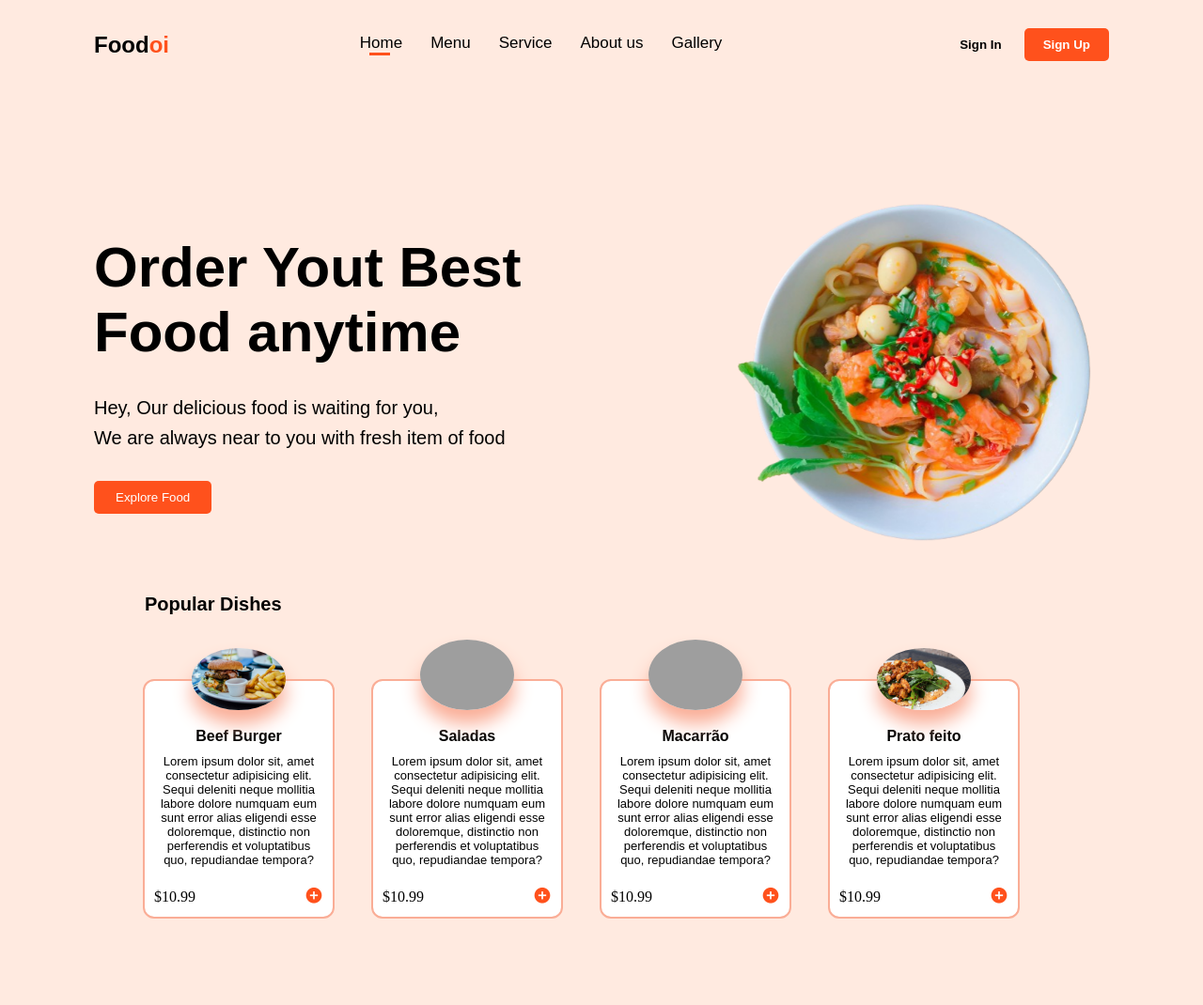
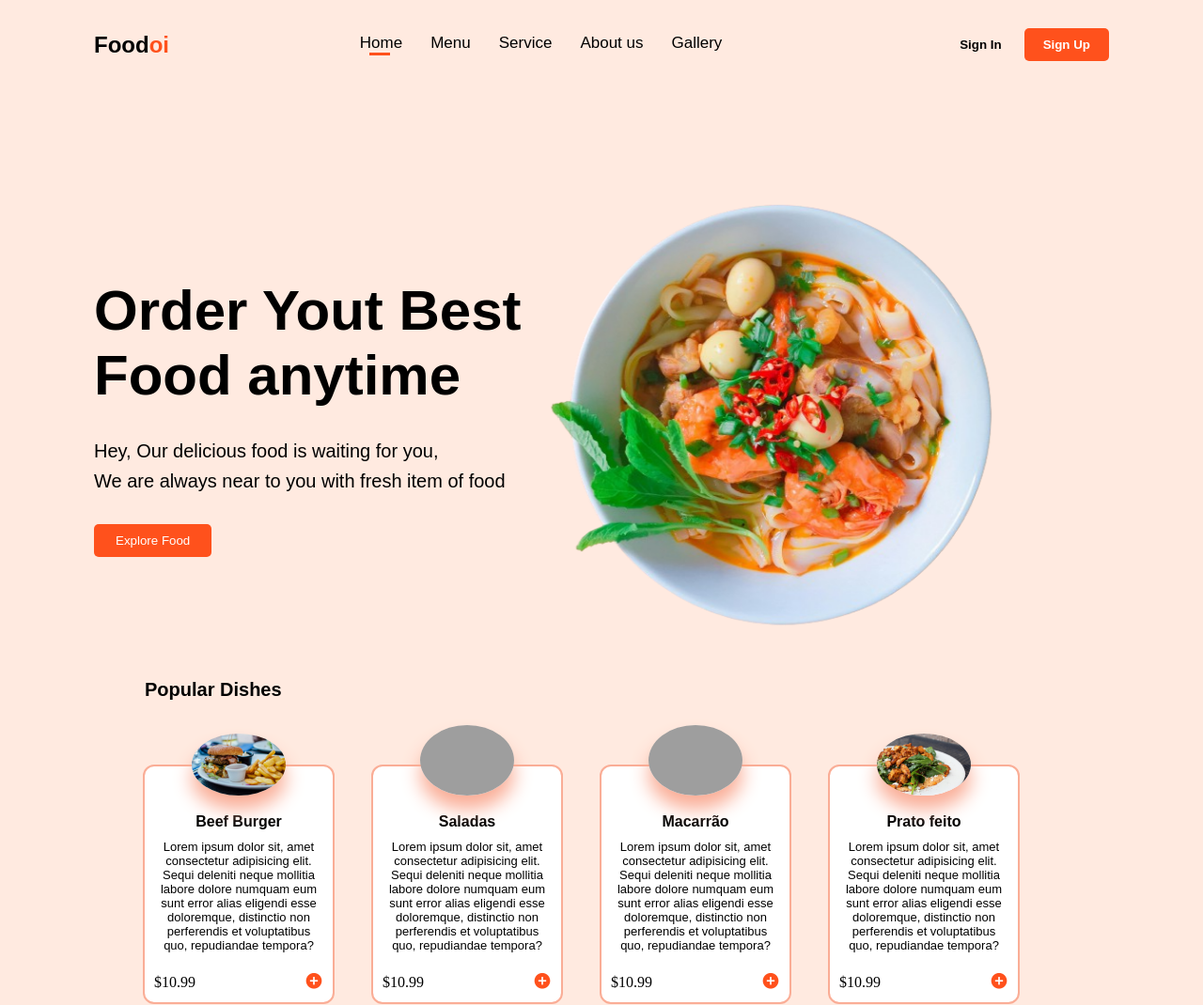
Before and after one commit to murilosilvasantos/ProjetoDelivery, a plain HTML site: page index.html in a window 1280 px wide. Shown: the whole page at 94% size. Before the commit the page ends 1026 px from the top, so only its background shows below. Drawn offline with nearby package versions, Linux system fonts and the light colour scheme; grey boxes are pictures that could not be loaded.

Commit message:
Agora sim acabei

```diff
--- a/styles/style.css
+++ b/styles/style.css
@@ -122,9 +122,10 @@ input{
 }
 
 .content .content-right img{
-    width: 400px;
+    width: 500px;
     height: auto;
     position: relative;
+    left: -100px;
     user-select: none;
     animation: rotate 10s linear infinite;
 }
@@ -223,3 +224,12 @@ input{
     cursor: pointer;
 
 }
+
+::-webkit-scrollbar{
+    width: 10px;
+}
+
+::-webkit-scrollbar-thumb{
+    border-radius: 50px;
+    background-color: #1c7eff;
+}
```
